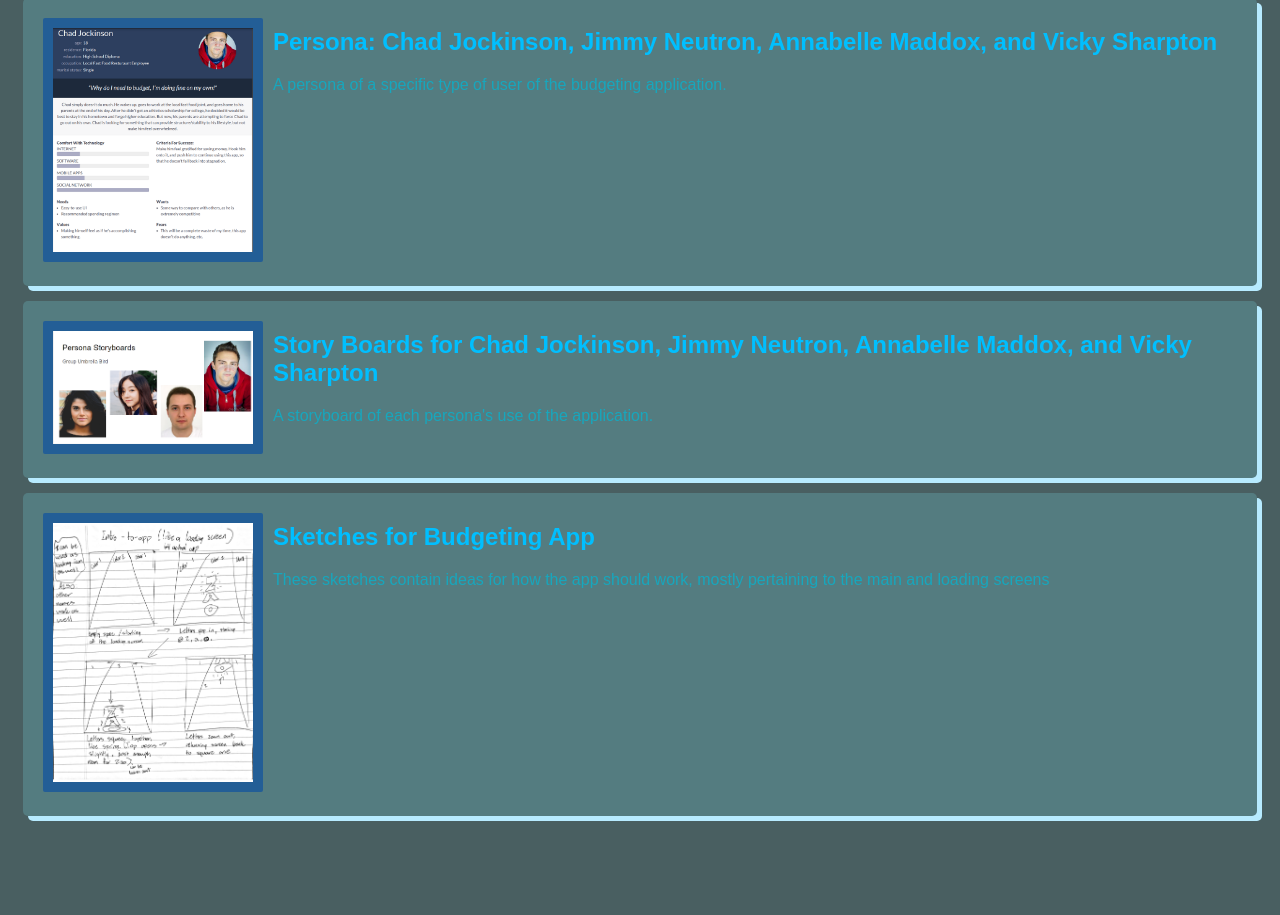
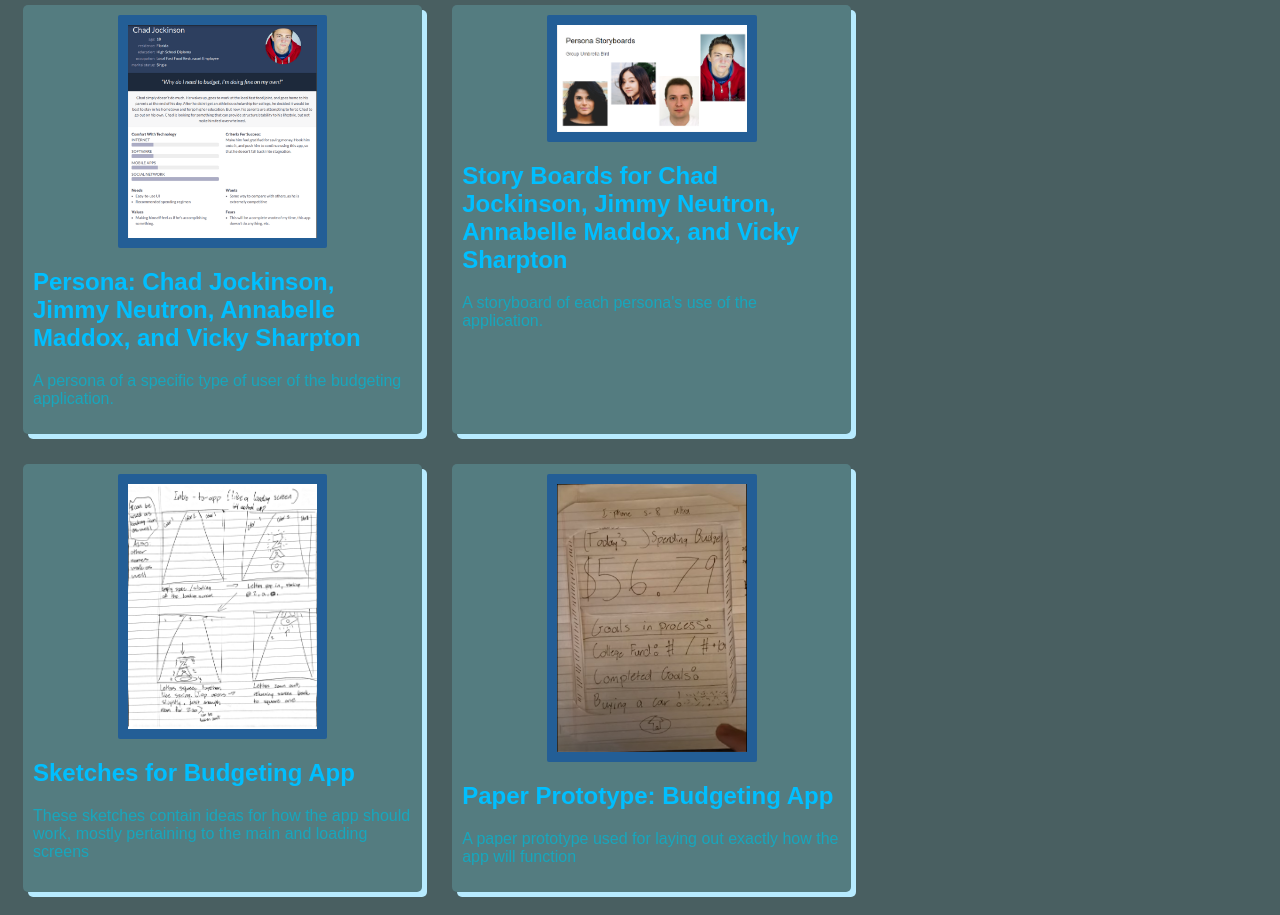
Before and after one commit to Trey-1359/Trey-1359.github.io, a plain HTML site: page index.html in a window 1280 px wide. Shown: the part 508-1423 px from the top of the page. Before the commit the page ends 1339 px from the top, so only its background shows below. Drawn offline with Linux system fonts and the light colour scheme.

Commit message:
Add files via upload

```diff
--- a/index.html
+++ b/index.html
@@ -6,6 +6,8 @@
     </head>
     <body>
         <h1>Robert Sturman's CSCE 190 Site</h1>
+
+        <div class="assignments">
         <!--problem statement assignment-->
             <section class= "assignment">
                 <a href= "Problem Statement -CSCE190.pdf"><img src= "intro.png" ></a>
@@ -59,6 +61,19 @@
         </p>
     </section>
     </section>
+    <!--Paper Craft https://youtu.be/_Kohx5LC13w-->
+    <section class= "assignment">
+        <a href= "https://youtu.be/_Kohx5LC13w"> <img src= "Paper.PNG" ></a>
+
+    <section class= "assigndetails">
+        <a href= "https://youtu.be/_Kohx5LC13w"><h2>Paper Prototype: Budgeting App</h2></a>
+        <p>
+        A paper prototype used for laying out exactly how the app will function
+        </p>
+    </section>
+    </section>
+
+</div>
 
     </body>
 </html>
--- a/styles.css
+++ b/styles.css
@@ -4,7 +4,7 @@ body{
 }
 
 .assignment{
-    display: flex;
+    width: 30%;
     padding: 10px;
     margin: 15px;
     background-color: rgb(84, 124, 128);
@@ -13,11 +13,13 @@ body{
 }
 
 .assignment img{
-    width:200px;
+    width:50%;
     padding: 10px;
     margin: 10px;
     background-color: rgb(35, 94, 150);
     border-radius: 2px;
+    display:block;
+    margin: auto;
 }
 
 h1 {
@@ -37,3 +39,8 @@ a {
 p {
     color:  rgb(23, 167, 189);
 }
+
+.assignments {
+    display:flex;
+    flex-wrap: wrap;
+}
```
Also changed, not shown: Paper.PNG (added). Lines whose indentation alone changed are shown as unchanged.
